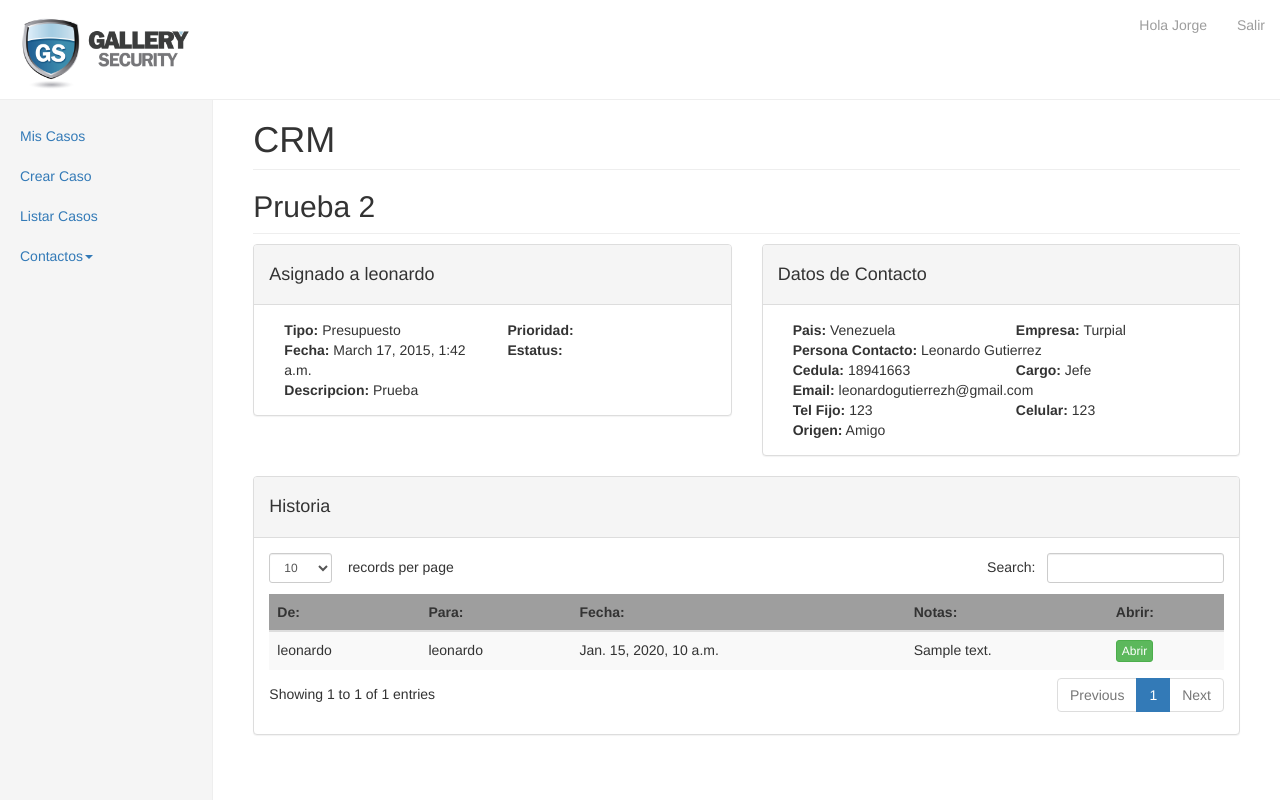
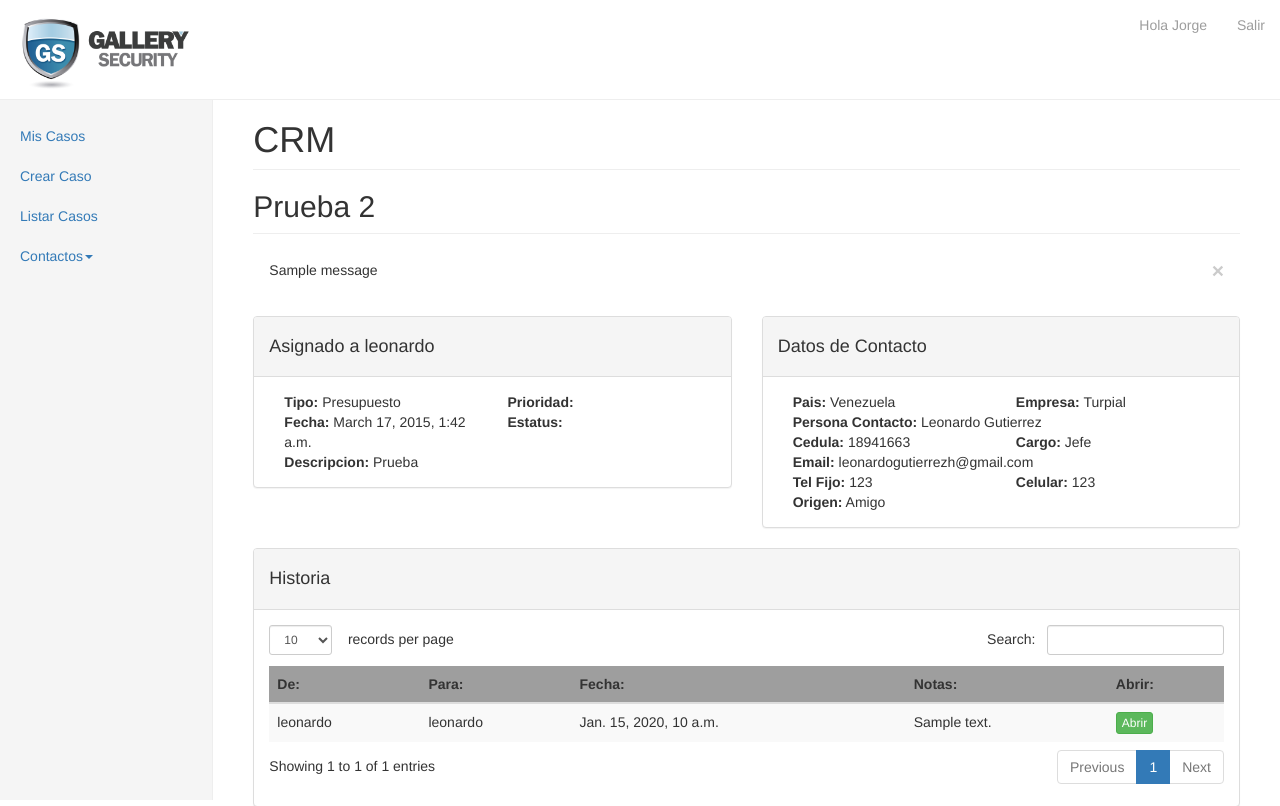
Before and after one commit to leonardogutierrezh/crm, a Django app: page /case/view/1 in a window 1280 px wide. Shown: the top 806 px of the page. Run offline with Django 3.2, Linux system fonts and the light colour scheme; data comes from the database, SQL or seed files in the repository; tables that the repository leaves empty hold one stand-in row (values such as "Sample post"); one stand-in notice (Sample message) is shown; parts of the project's set-up code (start-up, migrations or seed data) failed here and were passed over; some libraries are stand-ins or nearby versions; grey boxes are pictures that could not be loaded.

Commit message:
caso borrado

```diff
--- a/cases/urls.py
+++ b/cases/urls.py
@@ -1,13 +1,14 @@
 __author__ = 'leonardogutierrezh'
 
 from django.conf.urls import patterns, include, url
-from cases.views import CreateCase, ListCase, ViewCase, MyCases, SendCase
+from cases.views import CreateCase, ListCase, ViewCase, MyCases, SendCase, delete_case
 
 
 urlpatterns = patterns('',
 
     url(r'^create/(?P<pk>\d+)$', CreateCase.as_view(), name='create_case'),
     url(r'^view/(?P<pk>\d+)$', ViewCase.as_view(), name='view_case'),
+    url(r'^delete/(?P<pk>\d+)$', delete_case, name='delete_case'),
     url(r'^list/$', ListCase.as_view(), name='list_case'),
     url(r'^casetrack/list/$', MyCases.as_view(), name='my_cases'),
     url(r'^casetrack/send/(?P<pk>\d+)$', SendCase.as_view(), name='send_case'),
--- a/cases/views.py
+++ b/cases/views.py
@@ -170,3 +170,16 @@ class SendCase(generic.CreateView):
 
 
         return super(ModelFormMixin, self).form_valid(form)
+
+def delete_case(request, pk):
+    print "entre"
+    print request.user.is_superuser
+    if request.user.is_superuser:
+        case = Case.objects.get(pk=pk)
+        name = case.title
+        case.delete()
+        messages.add_message(request, messages.INFO, 'El caso ' + name + ' ha sido borrado sactisfactoriamente', extra_tags='success')
+        return HttpResponseRedirect(reverse('list_case'))
+    else:
+        messages.add_message(request, messages.INFO, 'Permiso Denegado!', extra_tags='success')
+        return HttpResponseRedirect(reverse('list_case'))
--- a/crm/templates/base.html
+++ b/crm/templates/base.html
@@ -72,6 +72,14 @@
           <h1 class="page-header">CRM</h1>
 
           <h2 class="sub-header">{% block title %}{% endblock %}</h2>
+            {% for message in messages %}
+                        <div class="alert alert-{{ message.extra_tags }}">
+                            <button type="button" class="close" data-dismiss="alert" aria-hidden="true">
+                            &times;
+                            </button>
+                            {{ message | safe }}
+                        </div>
+            {% endfor %}
             {% block content %}
 
             {% endblock %}
```
Also changed, not shown: cases/templates/list_case.html (+15 -4 lines).
